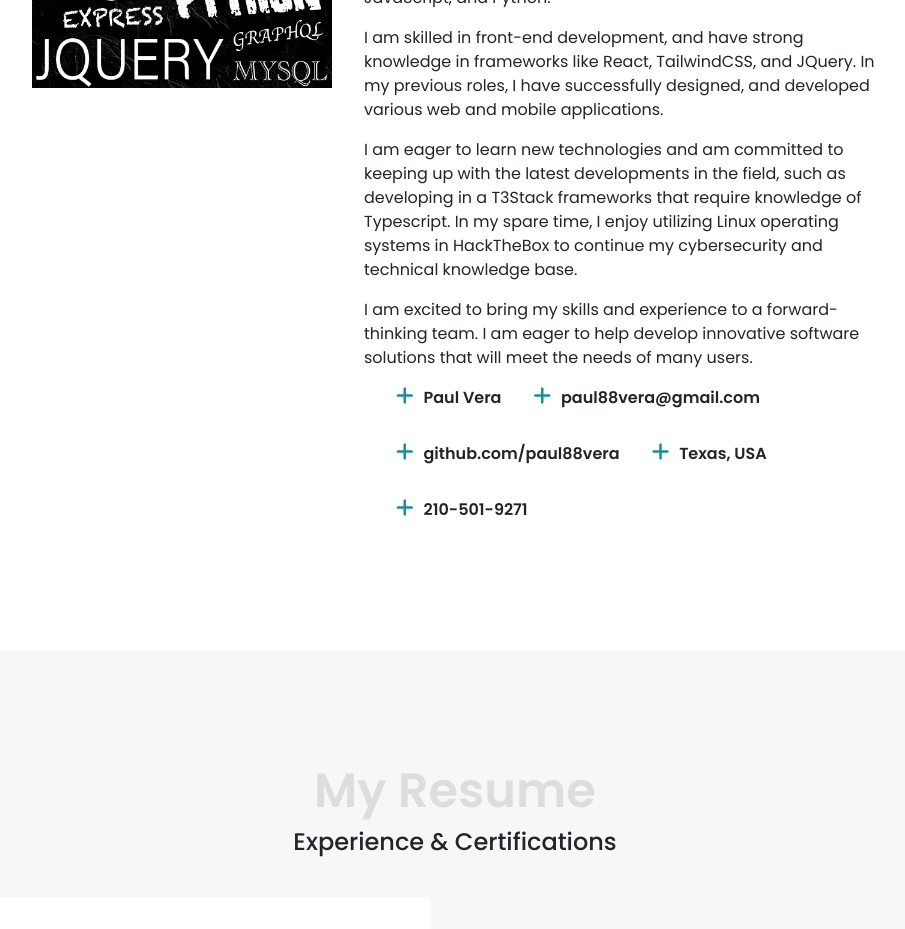
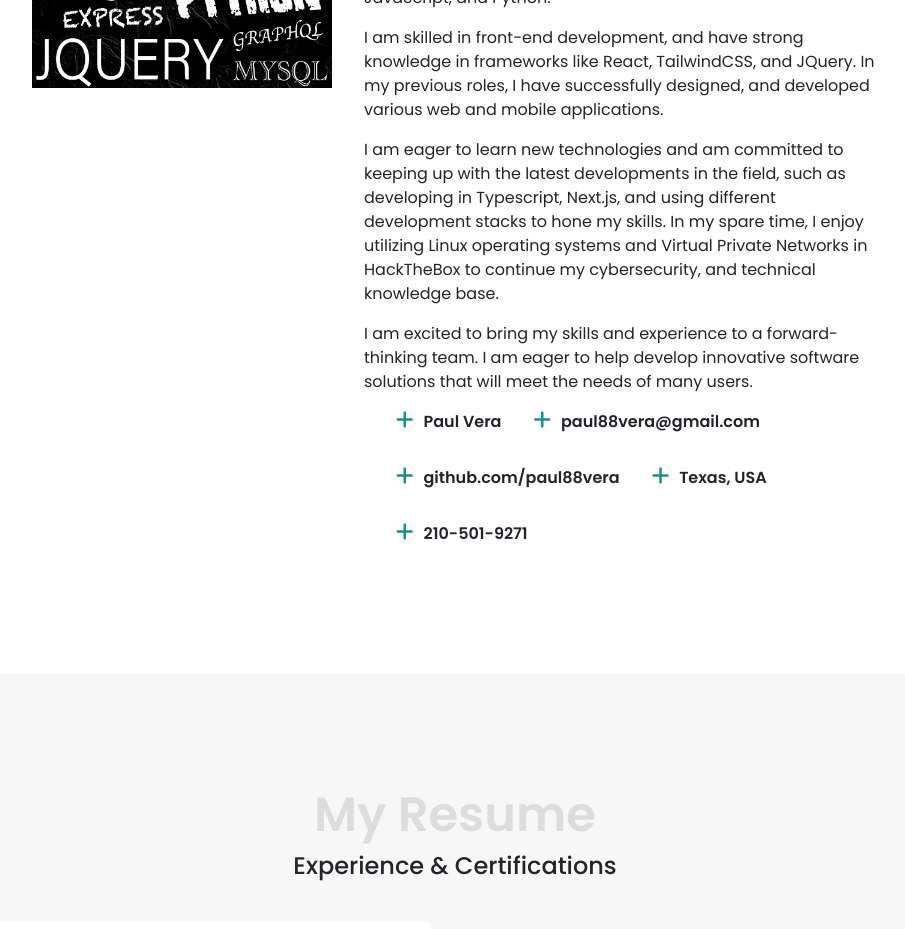
Before and after one commit to paul88vera/portfolio2023, a React (Create React App) app: page / in a window 1280 px wide. Shown: the part 1240-2169 px from the top of the page, without its empty margins (290-1195 px from the left). Built offline with nearby package versions, Linux system fonts and the light colour scheme.

Commit message:
corrected about us paragraph

```diff
--- a/src/component/About/index.js
+++ b/src/component/About/index.js
@@ -52,10 +52,11 @@
         </p>
         <p>
           I am eager to learn new technologies and am committed to keeping up
-          with the latest developments in the field, such as developing in a
-          T3Stack frameworks that require knowledge of Typescript. In my spare
-          time, I enjoy utilizing Linux operating systems in HackTheBox to
-          continue my cybersecurity and technical knowledge base.
+          with the latest developments in the field, such as developing in
+          Typescript, Next.js, and using different development stacks to hone my
+          skills. In my spare time, I enjoy utilizing Linux operating systems
+          and Virtual Private Networks in HackTheBox to continue my
+          cybersecurity, and technical knowledge base.
         </p>
         <p>
           I am excited to bring my skills and experience to a forward-thinking
```
